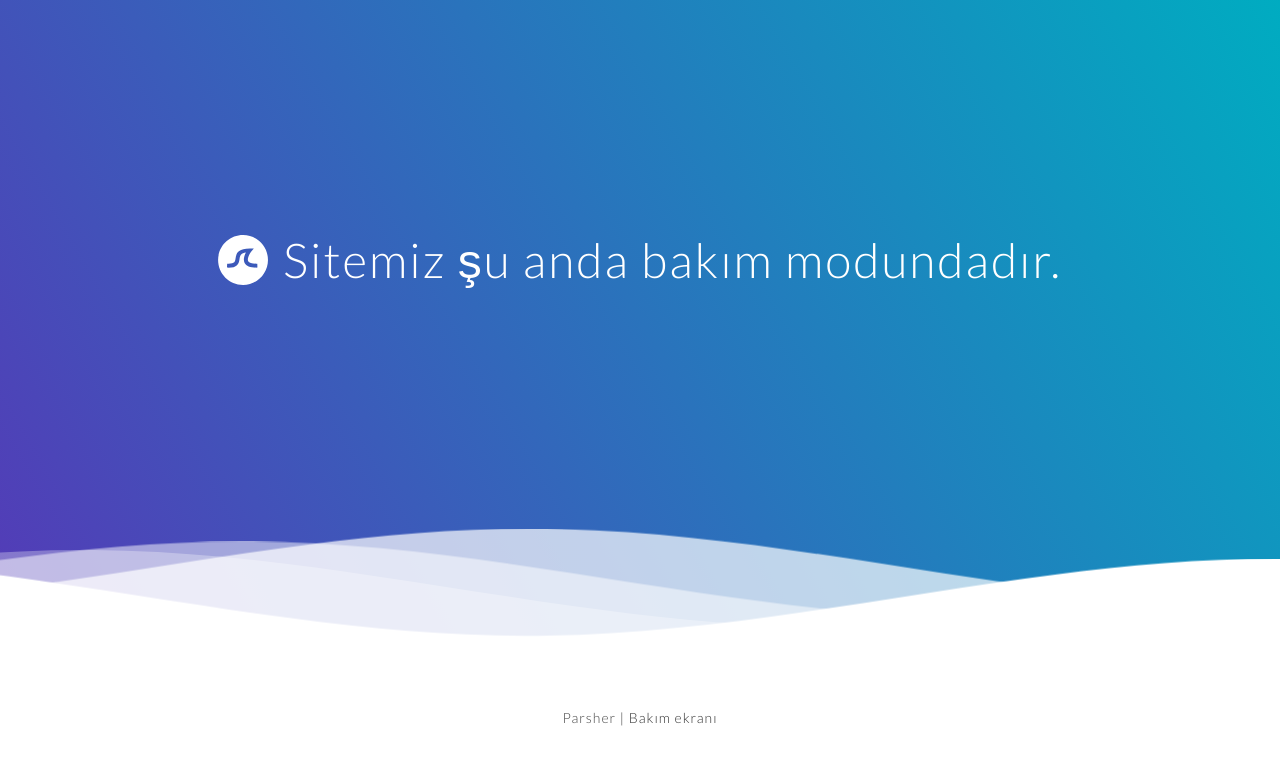
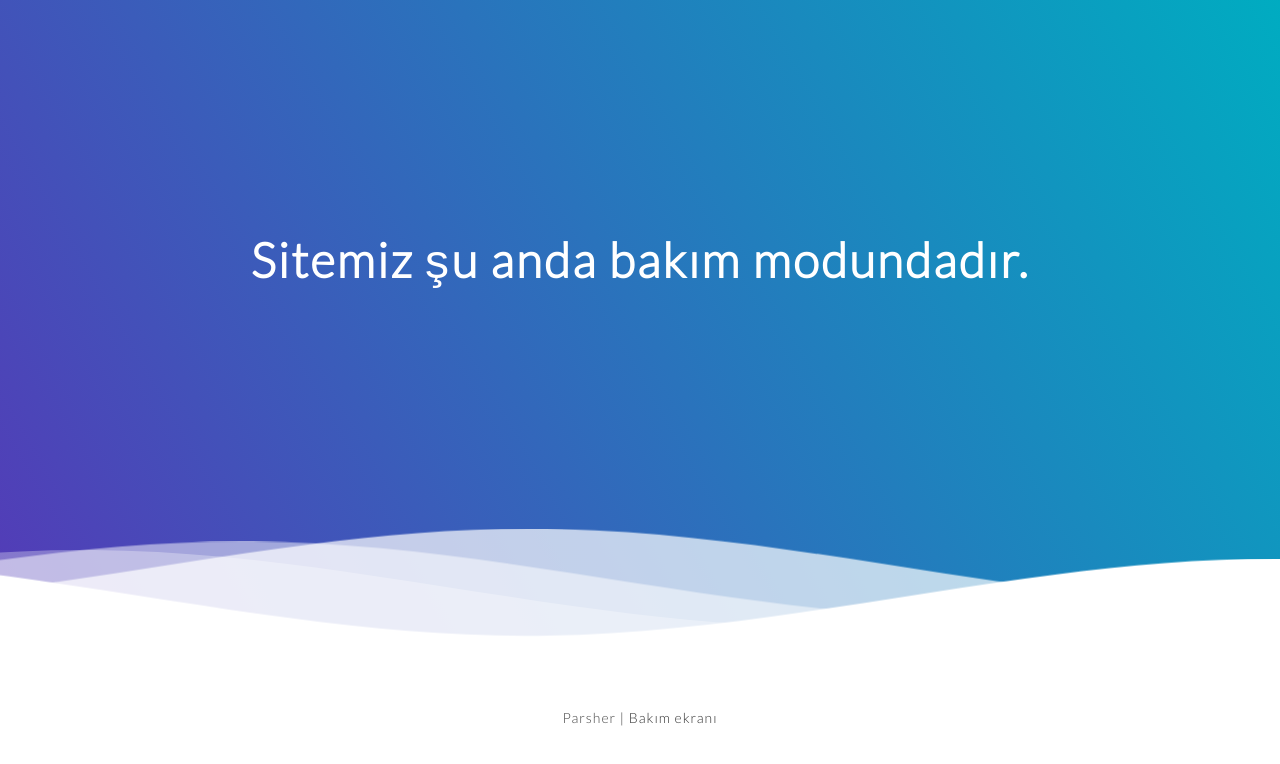
Before and after one commit to parsherr/animasyonlu-bakim-ekran-, a plain HTML site: page index.html in a window 1280 px wide. Drawn offline with Linux system fonts and the light colour scheme.

Commit message:
update bakımda

```diff
--- a/index.html
+++ b/index.html
@@ -1,6 +1,11 @@
 <!DOCTYPE html>
 <html lang="en">
 <head>
+  		<!-- Title -->
+      <title>Esaytech Danışmanlık</title>
+
+      <!-- Favicon -->
+          <link rel="icon" href="img/icon.png">
     <meta charset="UTF-8">
     <meta name="viewport" content="width=device-width, initial-scale=1.0">
     <title>Document</title>
@@ -117,17 +122,7 @@ p {
 
     <!--Content before waves-->
     <div class="inner-header flex">
-    <!--Just the logo.. Don't mind this-->
-    <svg version="1.1" class="logo" baseProfile="tiny" id="Layer_1" xmlns="http://www.w3.org/2000/svg"
-    xmlns:xlink="http://www.w3.org/1999/xlink" x="0px" y="0px" viewBox="0 0 500 500" xml:space="preserve">
-    <path fill="#FFFFFF" stroke="#000000" stroke-width="10" stroke-miterlimit="10" d="M57,283" />
-    <g><path fill="#fff"
-    d="M250.4,0.8C112.7,0.8,1,112.4,1,250.2c0,137.7,111.7,249.4,249.4,249.4c137.7,0,249.4-111.7,249.4-249.4
-    C499.8,112.4,388.1,0.8,250.4,0.8z M383.8,326.3c-62,0-101.4-14.1-117.6-46.3c-17.1-34.1-2.3-75.4,13.2-104.1
-    c-22.4,3-38.4,9.2-47.8,18.3c-11.2,10.9-13.6,26.7-16.3,45c-3.1,20.8-6.6,44.4-25.3,62.4c-19.8,19.1-51.6,26.9-100.2,24.6l1.8-39.7		c35.9,1.6,59.7-2.9,70.8-13.6c8.9-8.6,11.1-22.9,13.5-39.6c6.3-42,14.8-99.4,141.4-99.4h41L333,166c-12.6,16-45.4,68.2-31.2,96.2	c9.2,18.3,41.5,25.6,91.2,24.2l1.1,39.8C390.5,326.2,387.1,326.3,383.8,326.3z" />
-    </g>
-    </svg>
-    <h1>Sitemiz şu anda bakım modundadır.</h1>
+    <h1><strong>Sitemiz</strong> ş<strong>u anda bakım modundadır.</strong></h1>
     </div>
 
     <!--Waves Container-->
```
